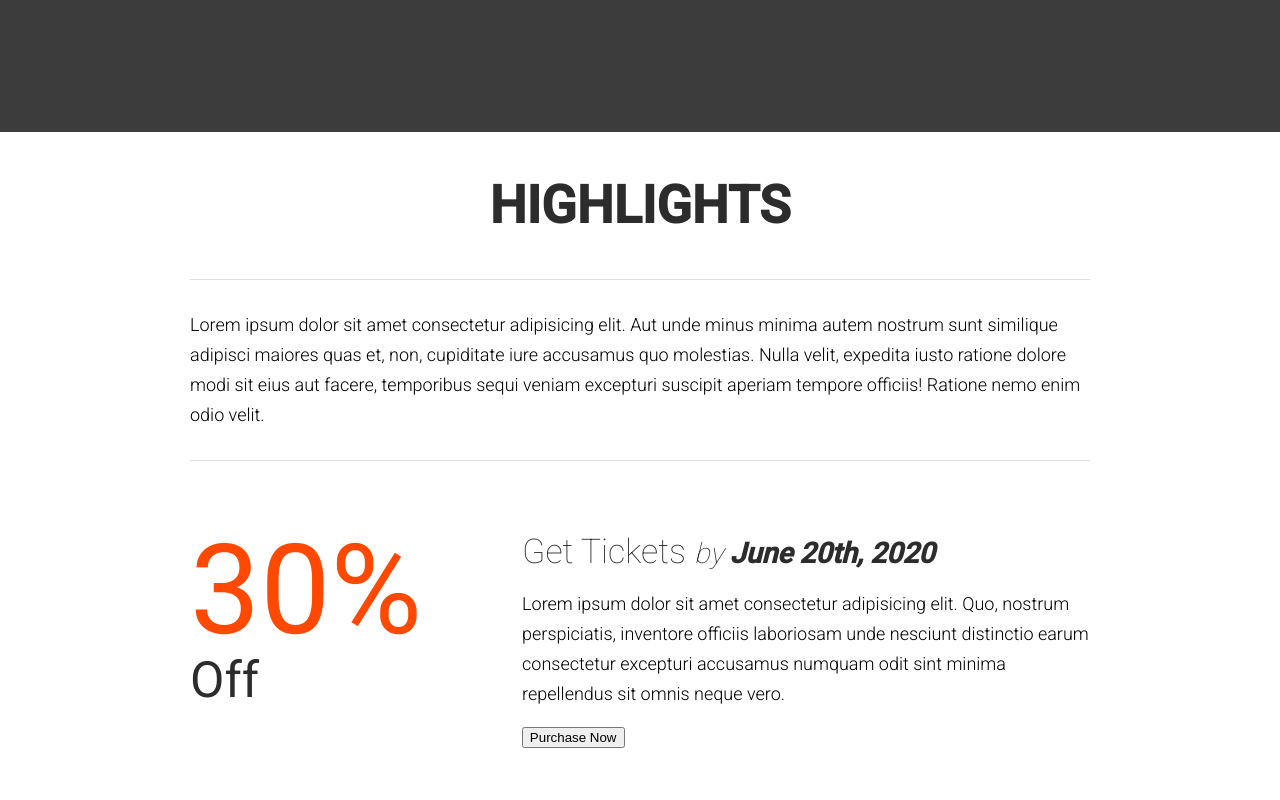
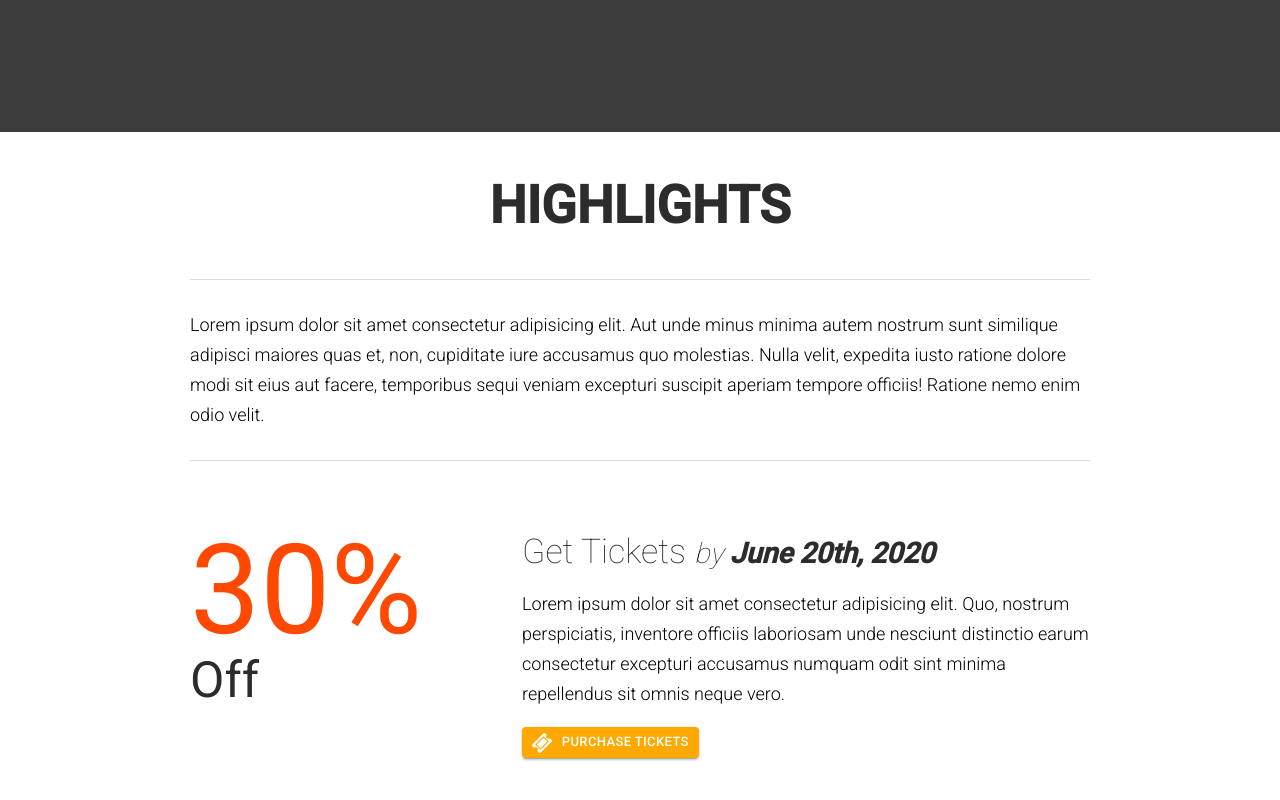
Before and after one commit to locaulker/react-the-venue, a React (Create React App) app: page / in a window 1280 px wide. Shown: the part 1340-2140 px from the top of the page. Built offline with nearby package versions, Linux system fonts and the light colour scheme.

Commit message:
completed reusable button

```diff
--- a/src/components/highlights/Discount.js
+++ b/src/components/highlights/Discount.js
@@ -1,6 +1,7 @@
 import React, { Component } from 'react'
 import Fade from 'react-reveal/Fade'
 import Slide from 'react-reveal/Slide'
+import MyButton from '../utils/MyButton'
 
 class Discount extends Component {
 
@@ -41,7 +42,14 @@
             <div className="discount_description">
               <h3>Get Tickets <small><em>by <strong>June 20th, 2020</strong></em></small></h3>
               <p>Lorem ipsum dolor sit amet consectetur adipisicing elit. Quo, nostrum perspiciatis, inventore officiis laboriosam unde nesciunt distinctio earum consectetur excepturi accusamus numquam odit sint minima repellendus sit omnis neque vero.</p>
-              <button>Purchase Now</button>
+
+              <MyButton
+                text="Purchase Tickets"
+                bck="#ffa800"
+                color="#fff"
+                link="https://google.com"
+              />
+
             </div>
           </Slide>
 
--- /dev/null
+++ b/src/components/utils/MyButton.js
@@ -0,0 +1,27 @@
+import React from 'react'
+import Button from '@material-ui/core/Button'
+import TicketIcon from '../../resources/images/icons/ticket.png'
+
+const MyButton = (props) => {
+  return (
+    <Button
+      href={props.link}
+      target="_blank"
+      variant="contained"
+      size="small"
+      style={{
+        backgroundColor: props.bck,
+        color: props.color
+      }}
+    >
+      <img
+        src={TicketIcon}
+        className="iconImage"
+        alt="Button Icon"
+      />
+      {props.text}
+    </Button>
+  )
+}
+
+export default MyButton
```
